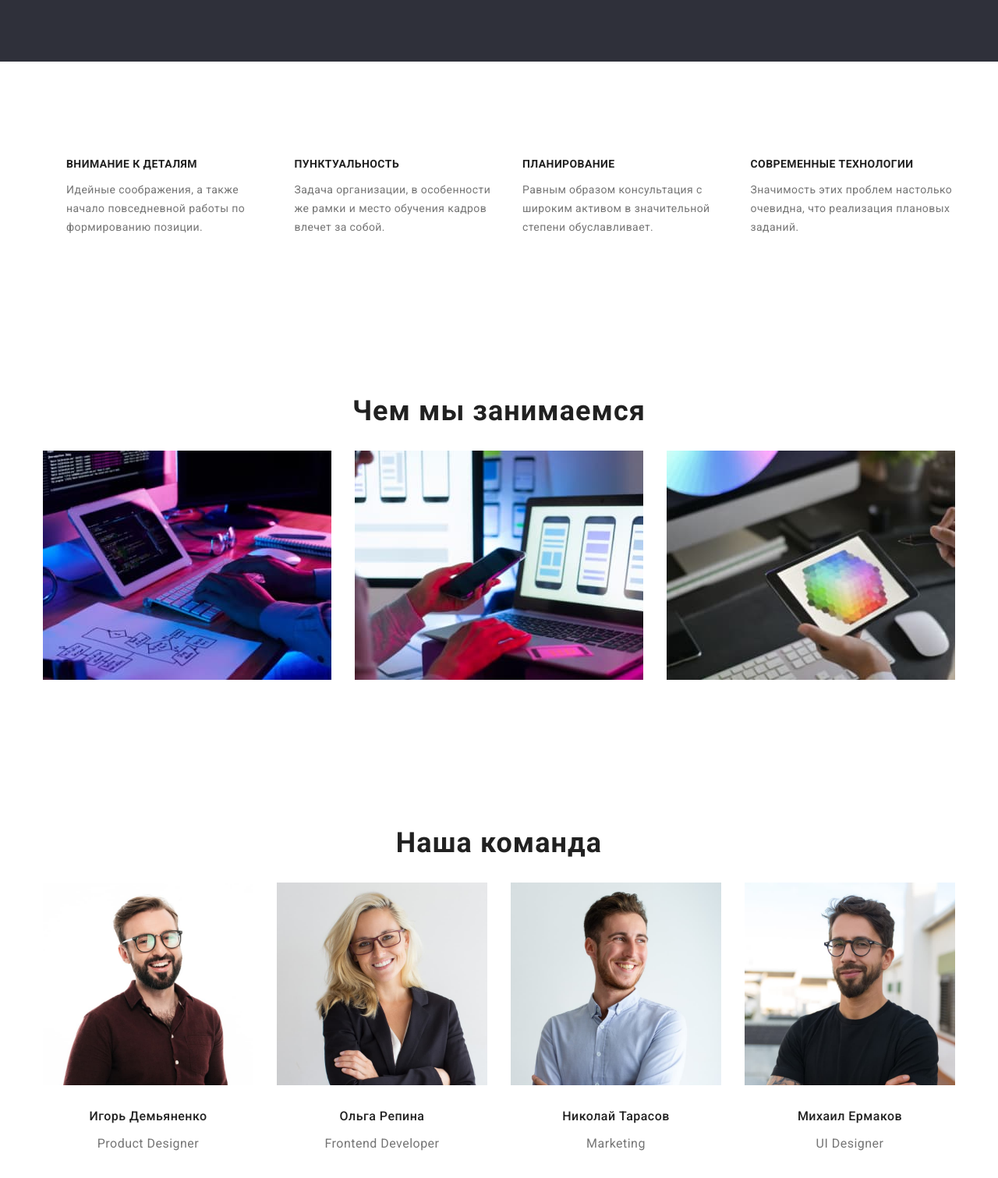
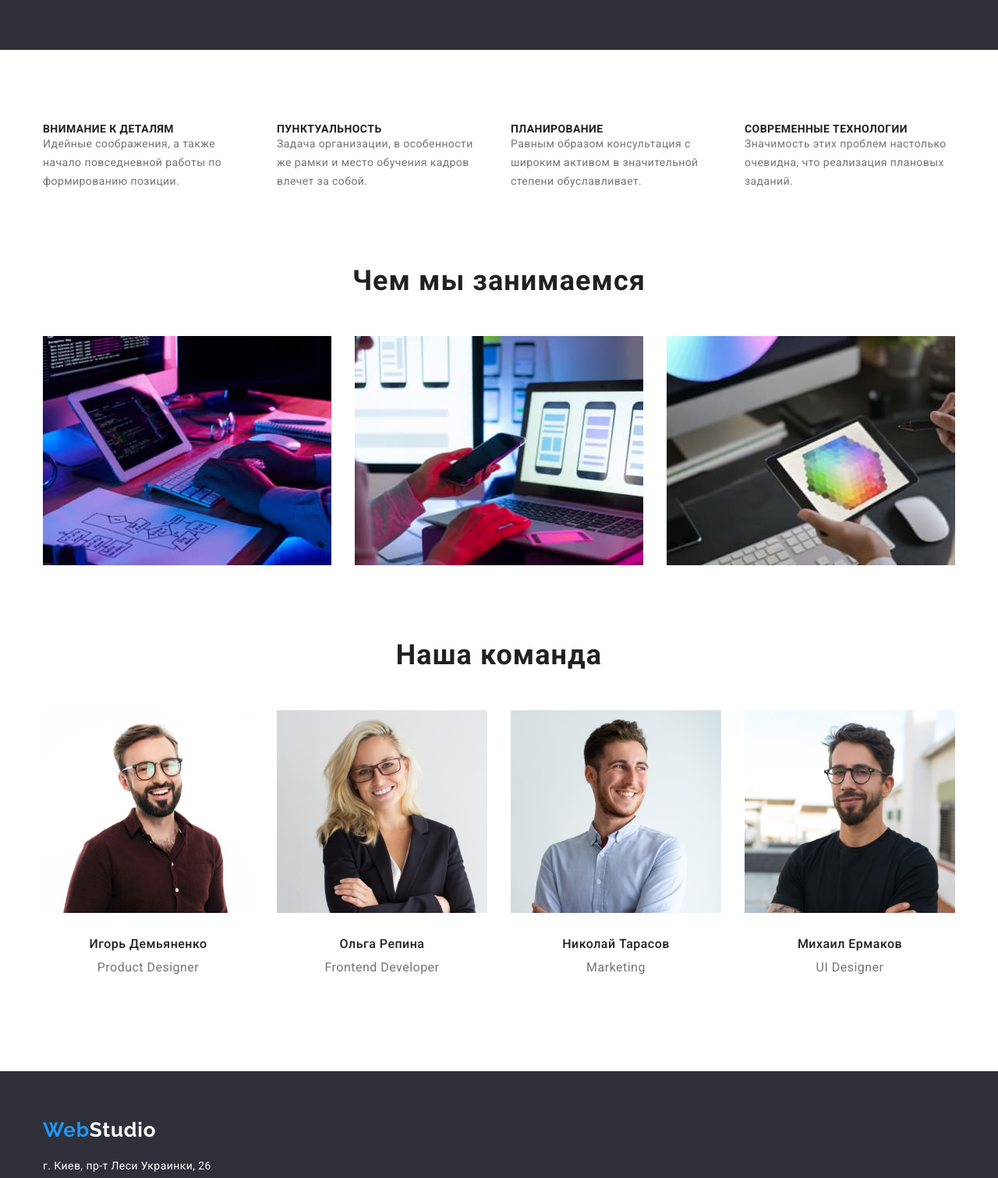
Before and after one commit to Huk2021/goit-markup-hw-03, a plain HTML site: page index.html in a window 1280 px wide. Shown: the part 620-2131 px from the top of the page at 78% size. Drawn offline with nearby package versions, Linux system fonts and the light colour scheme.

Commit message:
внесены правки

```diff
--- a/css/styles.css
+++ b/css/styles.css
@@ -16,15 +16,14 @@ h2,
 h3,
 h4,
 h5,
-h6 {
+h6,
+p {
   margin-top: 0;
+  margin-bottom: 0;
 }
 
-p {
-  margin-top: 0;
-}
-
-ul {
+ul,
+ol {
   padding: 0;
   margin: 0;
   list-style: none;
@@ -69,12 +68,12 @@ section {
 
 /* =========ШАПКА САЙТА========= */
 .header {
-  padding-top: 32px;
-  padding-bottom: 32px;
+  padding-top: 24px;
+  padding-bottom: 25px;
 }
 
 .portfolio-header {
-  border: 1px solid #ececec;
+  border-bottom: 1px solid #ececec;
 }
 .container-nav {
   display: flex;
@@ -186,6 +185,8 @@ section {
 
 .feature-list {
   display: flex;
+  margin-left: -30px;
+  margin-top: -30px;
 }
 .feature-list-item {
   flex-basis: calc((100% - 120px) / 4);
@@ -206,6 +207,9 @@ section {
   line-height: 1.71;
   letter-spacing: 0.03em;
 }
+.advantages {
+  padding-bottom: 0px;
+}
 
 /* =====================ЧЕМ МЫ ЗАНИМАЕМСЯ============ */
 
@@ -216,6 +220,7 @@ section {
   line-height: 1.17;
   text-align: center;
   letter-spacing: 0.03em;
+  margin-bottom: 50px;
 }
 .promo-link-list {
   display: flex;
@@ -227,6 +232,9 @@ section {
   margin-left: 30px;
   margin-top: 30px;
 }
+.promo {
+  padding-bottom: 0px;
+}
 /* ==========НАША КОМАНДА==========*/
 .team-title {
   color: var(--title-text-color);
@@ -235,6 +243,7 @@ section {
   line-height: 1.17;
   text-align: center;
   letter-spacing: 0.03em;
+  margin-bottom: 50px;
 }
 .team-link-list {
   display: flex;
@@ -254,14 +263,17 @@ section {
   line-height: 1.19;
   text-align: center;
   letter-spacing: 0.03em;
-  margin-top: 30px;
+  margin-bottom: 10px;
 }
 .profession {
   font-size: 16px;
   line-height: 1.19;
   text-align: center;
   letter-spacing: 0.03em;
-  margin-top: 10px;
+}
+.team-div {
+  padding-top: 30px;
+  padding-bottom: 30px;
 }
 
 /* ========ФУТЕР======= */
@@ -374,4 +386,8 @@ section {
   border-right: 1px solid #eeeeee;
   border-bottom: 1px solid #eeeeee;
   border-left: 1px solid #eeeeee;
+  padding-top: 20px;
+  padding-right: 24px;
+  padding-bottom: 20px;
+  padding-left: 24px;
 }
--- a/index.html
+++ b/index.html
@@ -114,23 +114,31 @@
             <ul class="team-link-list list">
                 <li class="team-link-list-item">
                     <a class="team-link-list-link link" href=""><img src="./images/img(3).jpg" alt="Игорь Демьяненко" width="270" height="260"/></a>
+                   <div class="team-div">
                     <h3 class="team-subtitle">Игорь Демьяненко</h3>
                     <p class="profession" lang="en">Product Designer</p>
+                    </div>
                 </li>
                 <li class="team-link-list-item">
                     <a class="team-link-list-link link" href=""><img src="./images/img(4).jpg" alt="Ольга Репина" width="270" height="260"/></a>
+                    <div class="team-div">
                     <h3 class="team-subtitle">Ольга Репина</h3>
                     <p class="profession" lang="en">Frontend Developer</p>
+                    </div>
                 </li>
                 <li class="team-link-list-item">
                     <a class="team-link-list-link link" href=""><img src="./images/img(5).jpg" alt="Николай Тарасов" width="270" height="260"/></a>
+                    <div class="team-div">
                     <h3 class="team-subtitle">Николай Тарасов</h3>
                     <p  class="profession" lang="en">Marketing</p>
+                    </div>
                 </li>
                 <li class="team-link-list-item">
                     <a  class="team-link-list-link link" href=""><img src="./images/img(6).jpg" alt="Михаил Ермаков" width="270" height="260"/></a>
+                    <div class="team-div">
                     <h3 class="team-subtitle">Михаил Ермаков</h3>
                     <p class="profession" lang="en">UI Designer</p>
+                    </div>
                 </li>
             </ul>
         </div>
```
